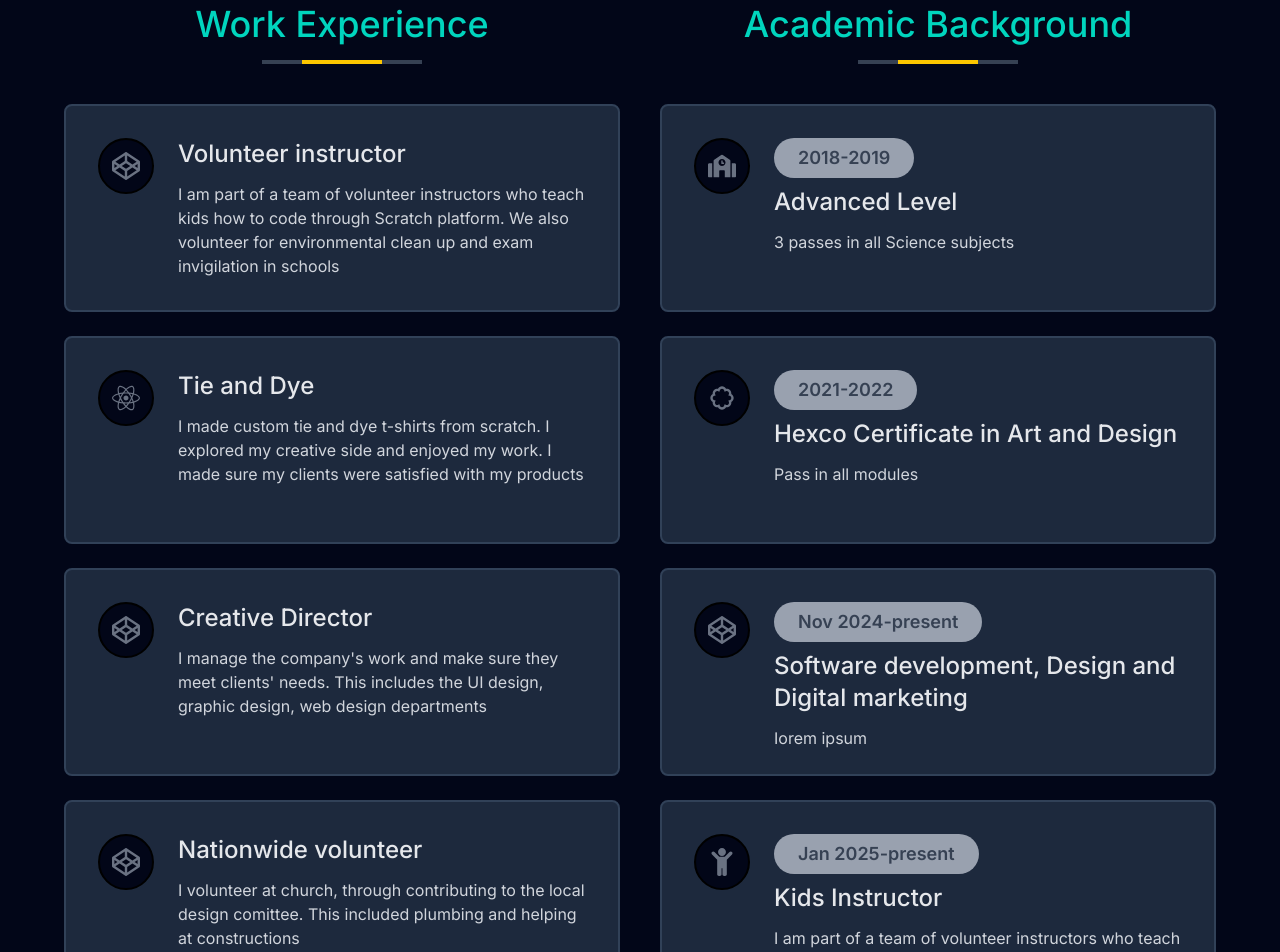
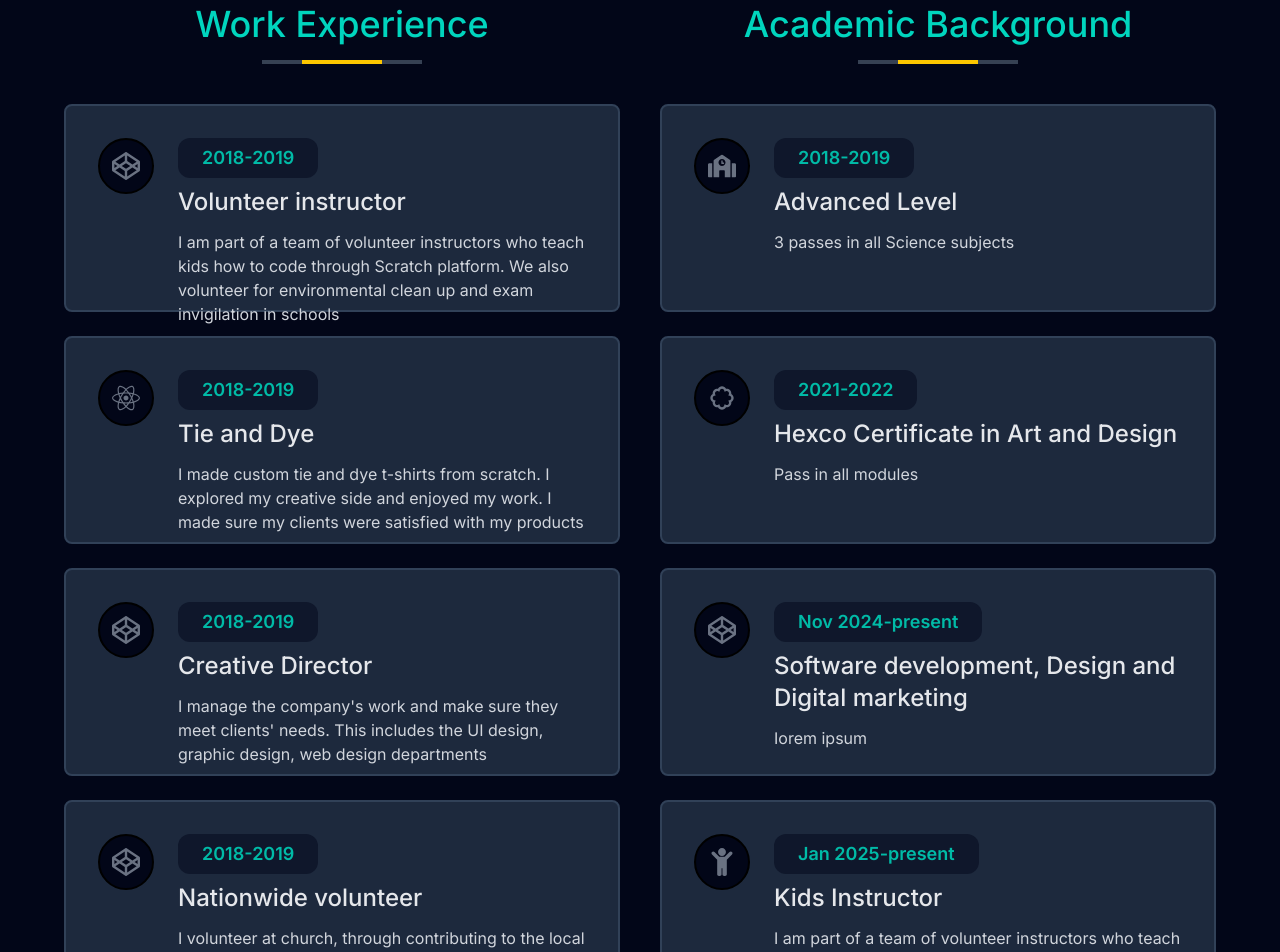
Before and after one commit to MikkieTee02/personal-portfolio, a Next.js app: page / in a window 1280 px wide. Shown: the part 1360-2312 px from the top of the page. Built offline with nearby package versions, Linux system fonts and the light colour scheme.

Commit message:
Add date props to ResumeCard components and update ResumeCard.tsx

```diff
--- a/components/Home/Resume/Resume.tsx
+++ b/components/Home/Resume/Resume.tsx
@@ -27,24 +27,28 @@ const Resume = () => {
             <ResumeCard
               Icon={FaCodepen}
               role="Volunteer instructor"
+               date="2018-2019"
               description="I am part of a team of volunteer instructors who teach kids how to code through Scratch platform. We also volunteer for environmental clean up and exam invigilation in schools"
             />
 
             <ResumeCard
               Icon={FaReact}
               role="Tie and Dye"
+               date="2018-2019"
               description="I made custom tie and dye t-shirts from scratch. I explored my creative side and enjoyed my work. I made sure my clients were satisfied with my products"
             />
 
             <ResumeCard
               Icon={FaCodepen}
               role="Creative Director"
+               date="2018-2019"
               description="I manage the company's work and make sure they meet clients' needs.  This includes the UI design, graphic design, web design departments"
             />
 
             <ResumeCard
               Icon={FaCodepen}
               role="Nationwide volunteer"
+               date="2018-2019"
               description="I volunteer at church, through contributing to the local design comittee. This included plumbing and helping at constructions"
             />
           </div>
--- a/components/Home/Resume/ResumeCard.tsx
+++ b/components/Home/Resume/ResumeCard.tsx
@@ -13,7 +13,7 @@ type ResumeProps = {
 
 const ResumeCard = ({role, Icon, date, description}:ResumeProps) => {
   return (
-    <div className='mb-6 '>
+    <div className='mb-6 hover:shadow-lg '>
        <div className=' md:h-52 flex items-start space-x-6 bg-slate-800 transition-all duration-300 p-4 sm:p-8 border-slate-700  hover:border-teal-400 group border-2 rounded-lg'>
        <div className='sm:h-14 sm:w-14 w-10  h-10 bg-slate-950 border-2 rounded-full flex items-center justify-center
        flex-col group-hover:border-teal-500'>
@@ -21,7 +21,7 @@ const ResumeCard = ({role, Icon, date, description}:ResumeProps) => {
        </div>
        <div className='flex-1'>
         {date && (
-          <h1 className='mb-2 sm:px-6 sm:py-1.5 px-4 py-1 rounded-full bg-gray-400 text-gray-700 w-fit
+          <h1 className='mb-2 sm:px-6 sm:py-1.5 px-4 py-1 rounded-xl bg-slate-900 text-teal-500  w-fit
              sm:text-lg text-sm font-semibold'>
             {date}
           </h1>
```
